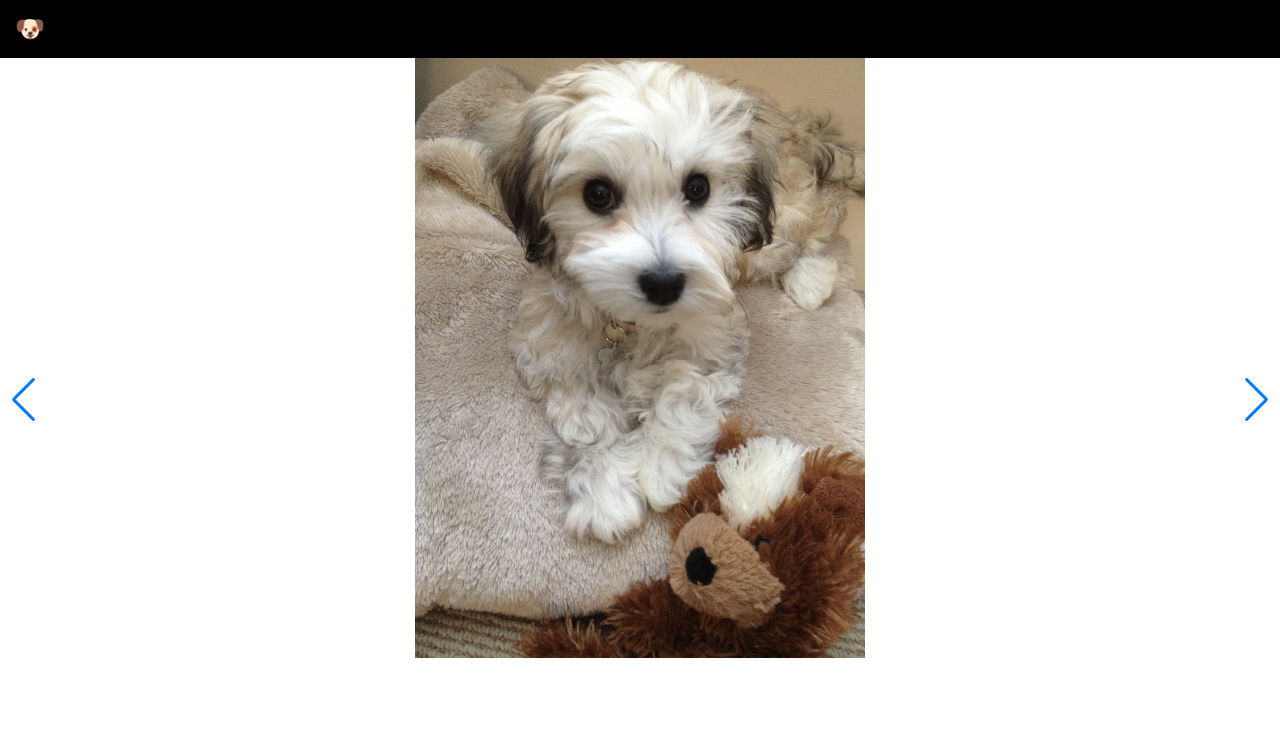
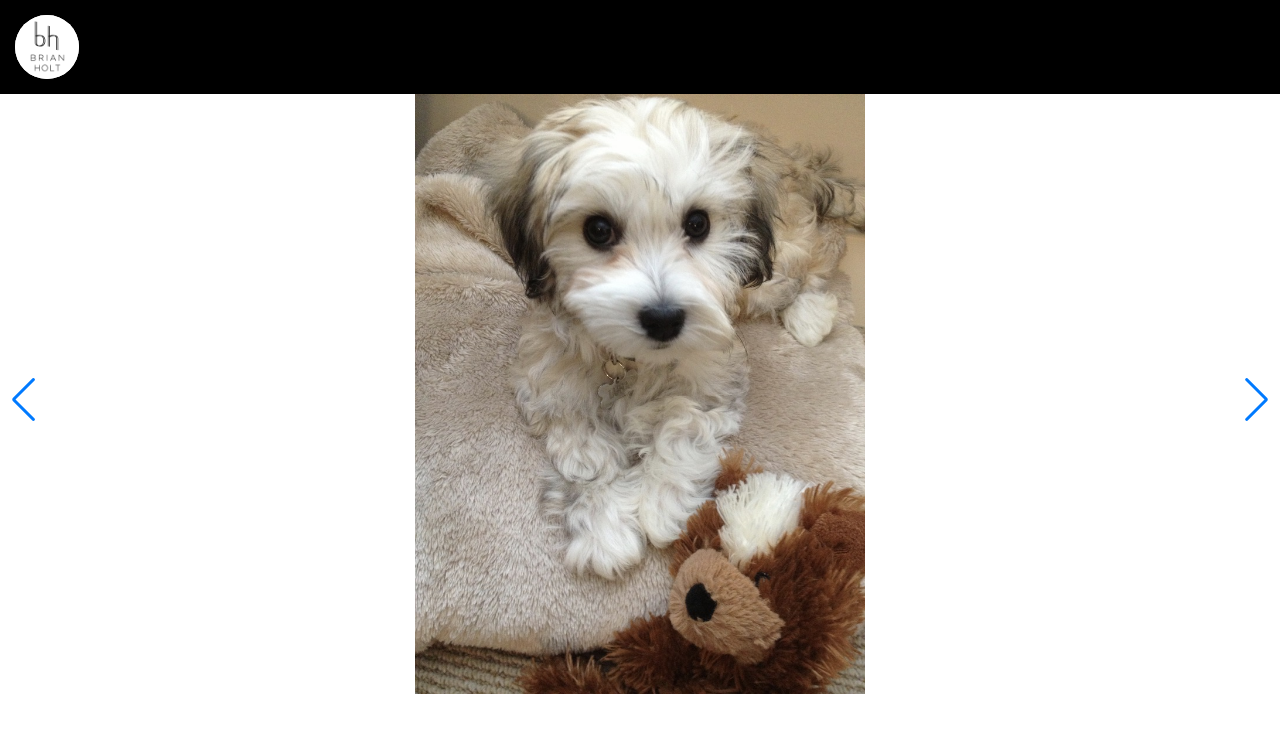
Before and after one commit to Daniel-Dominic/swiper-gallary-luna, a plain HTML site: page index.html in a window 1280 px wide. Drawn offline with nearby package versions, Linux system fonts and the light colour scheme.

```diff
--- a/index.html
+++ b/index.html
@@ -6,26 +6,52 @@
  <meta name="viewport" content="width=device-width, initial-scale=1.0">
  <link rel="stylesheet" href="./style.css">
  <link rel="stylesheet" href="https://unpkg.com/swiper@7/swiper-bundle.min.css"/>
-<title>Document</title>
+<title>Swiper-Luna</title>
 </head>
 <body>
  <nav class="main-nav">
-  <h1 class="logo">🐶</h1>
+  <h1 class="logo">
+   <img class="logo" src="./images/bh.png" alt="Logo">
+  </h1>
  </nav>
 <div class="swiper-container">
  <div class="swiper-wrapper">
-  <div class="swiper-slide"><img src="./images/1.jpg" alt="Brian's Luna"></div>
-  <div class="swiper-slide"><img src="./images/2.jpg" alt="Brian's Luna"></div>
-  <div class="swiper-slide"><img src="./images/3.jpg" alt="Brian's Luna"></div>
-  <div class="swiper-slide"><img src="./images/4.jpg" alt="Brian's Luna"></div>
-  <div class="swiper-slide"><img src="./images/5.jpg" alt="Brian's Luna"></div>
-  <div class="swiper-slide"><img src="./images/6.jpg" alt="Brian's Luna"></div>
-  <div class="swiper-slide"><img src="./images/7.jpg" alt="Brian's Luna"></div>
-  <div class="swiper-slide"><img src="./images/8.jpg" alt="Brian's Luna"></div>
-  <div class="swiper-slide"><img src="./images/9.jpg" alt="Brian's Luna"></div>
-  <div class="swiper-slide"><img src="./images/10.jpg" alt="Brian's Luna"></div>
-  <div class="swiper-slide"><img src="./images/11.jpg" alt="Brian's Luna"></div>
-  <div class="swiper-slide"><img src="./images/12.jpg" alt="Brian's Luna"></div>
+  <div class="swiper-slide">
+   <img src="./images/1.jpg" alt="Brian's Luna">
+  </div>
+  <div class="swiper-slide">
+   <img src="./images/2.jpg" alt="Brian's Luna">
+  </div>
+  <div class="swiper-slide">
+   <img src="./images/3.jpg" alt="Brian's Luna">
+  </div>
+  <div class="swiper-slide">
+   <img src="./images/4.jpg" alt="Brian's Luna">
+  </div>
+  <div class="swiper-slide">
+   <img src="./images/5.jpg" alt="Brian's Luna">
+  </div>
+  <div class="swiper-slide">
+   <img src="./images/6.jpg" alt="Brian's Luna">
+  </div>
+  <div class="swiper-slide">
+   <img src="./images/7.jpg" alt="Brian's Luna">
+  </div>
+  <div class="swiper-slide">
+   <img src="./images/8.jpg" alt="Brian's Luna">
+  </div>
+  <div class="swiper-slide">
+   <img src="./images/9.jpg" alt="Brian's Luna">
+  </div>
+  <div class="swiper-slide">
+   <img src="./images/10.jpg" alt="Brian's Luna">
+  </div>
+  <div class="swiper-slide">
+   <img src="./images/11.jpg" alt="Brian's Luna">
+  </div>
+  <div class="swiper-slide">
+   <img src="./images/12.jpg" alt="Brian's Luna">
+  </div>
  </div>
 </div>
 
--- a/js/script.js
+++ b/js/script.js
@@ -32,3 +32,7 @@
       damping: 10
     }).start(ballXY);
   });
+
+const person = {name: "Daniel", profession:"engineer"}
+const {profession} = person;
+console.log(profession);
--- a/style.css
+++ b/style.css
@@ -59,10 +59,17 @@
  background-color: black;
  font-family: Arial;
  padding: 15px;
+ position: relative;
+ z-index: 11px;
 }
 
 .logo {
- z-index: 10;
- font: 50px;
- cursor: grab;
+ font-size: 50px;
+ cursor: -moz-grab;
+ cursor: -webkit-grab;
+ border-radius: 100%;
+ height: 4rem;
+ width: 4rem;
+ z-index: 10px;
+ background-color: white;
 }
```
